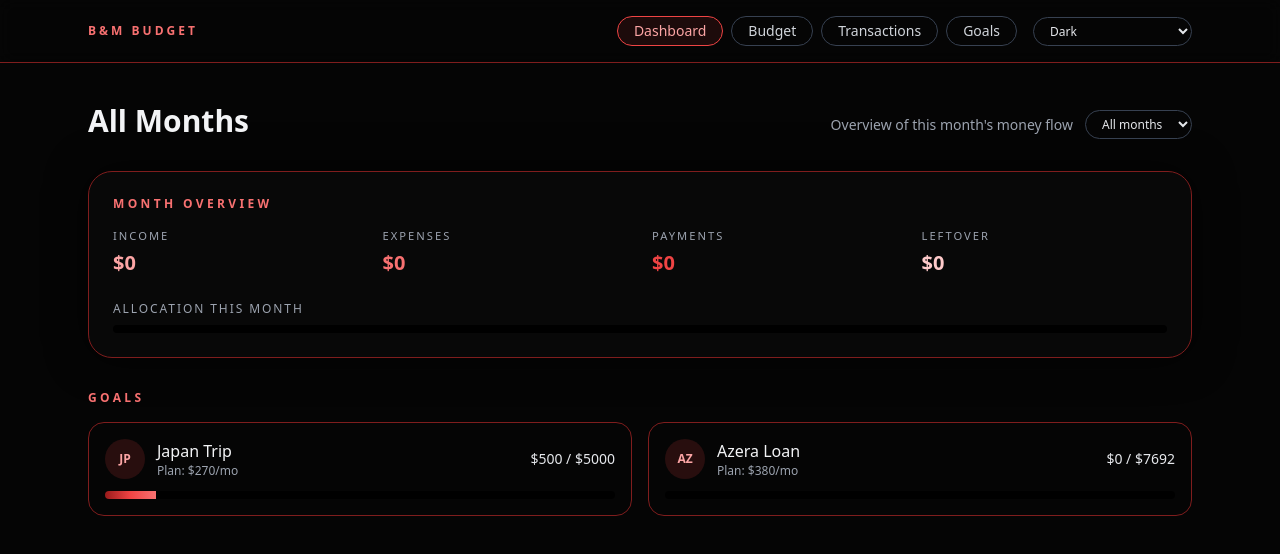
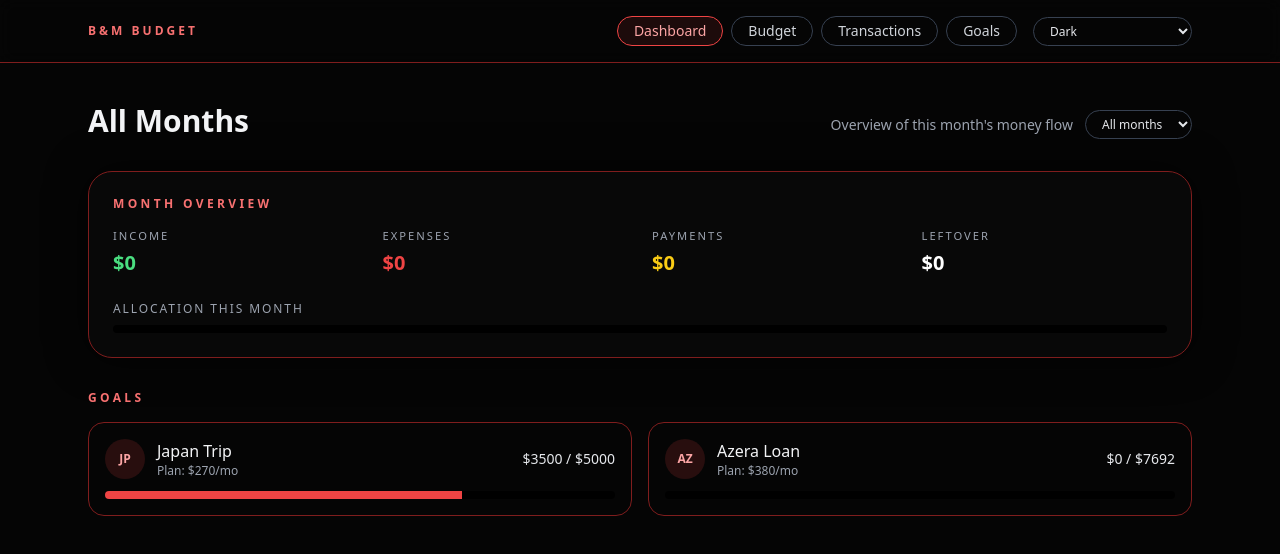
Before and after one commit to bridgerdean47/budget-app, a React (Vite) app: page / in a window 1280 px wide. Shown: the top 554 px of the page. Built offline with nearby package versions, Linux system fonts and the light colour scheme.

Commit message:
"changed goal progress bar"

```diff
--- a/src/App.jsx
+++ b/src/App.jsx
@@ -8,7 +8,7 @@ const goals = [
     label: "Japan Trip",
     code: "JP",
     planPerMonth: 270,
-    current: 500,
+    current: 3500,
     target: 5000,
   },
   {
@@ -259,22 +259,22 @@ function DashboardPage({
 <OverviewStat
   label="INCOME"
   value={monthSummary.income}
-            color={isDark ? "text-red-300" : "text-red-600"}
+  color="text-green-400"
 />
 <OverviewStat
   label="EXPENSES"
   value={monthSummary.expenses}
-            color={isDark ? "text-red-400" : "text-red-700"}
+  color="text-red-500"
 />
 <OverviewStat
   label="PAYMENTS"
   value={monthSummary.payments}
-            color="text-red-500"
+  color="text-yellow-400"
 />
 <OverviewStat
   label="LEFTOVER"
   value={monthSummary.leftover}
-            color={isDark ? "text-red-200" : "text-red-500"}
+  color="text-white"
 />
         </div>
 
@@ -457,10 +457,10 @@ function TransactionsPage({
   className={
     "px-4 py-2 " +
     (t.type === "income"
-                        ? "text-red-200"
+      ? "text-green-400"
       : t.type === "payment"
-                        ? "text-red-300"
-                        : "text-red-400")
+      ? "text-yellow-400"
+      : "text-red-500")
   }
 >
                     {t.type === "income"
@@ -596,24 +596,25 @@ function CashFlowSankey({ theme, income }) {
     id: "savings",
     label: "Savings",
     share: 0.33,
-      colorDark: "#fecaca", // light red
-      colorLight: "#f87171",
+    colorDark: "#4ade80", // green-400
+    colorLight: "#4ade80",
   },
   {
     id: "fixed",
     label: "Fixed",
     share: 0.38,
-      colorDark: "#ef4444",
-      colorLight: "#b91c1c",
+    colorDark: "#ef4444", // red-500
+    colorLight: "#ef4444",
   },
   {
     id: "disc",
     label: "Discretionary",
     share: 0.29,
-      colorDark: "#7f1d1d",
-      colorLight: "#450a0a",
+    colorDark: "#facc15", // yellow-400
+    colorLight: "#facc15",
   },
 ];
+
 
   const slices = flows.map((f) => ({
     ...f,
@@ -809,7 +810,10 @@ function GoalCard({ goal, theme }) {
 
       <div className="h-2 w-full overflow-hidden rounded-full bg-black">
 <div
-          className="h-full transition-all duration-700 bg-gradient-to-r from-red-800 via-red-500 to-red-400"
+  className={
+    "h-full transition-all duration-700 " +
+    (p >= 80 ? "bg-green-400" : "bg-red-500")
+  }
   style={{ width: `${p}%` }}
 />
       </div>
```
Lines whose indentation alone changed are shown as unchanged.
